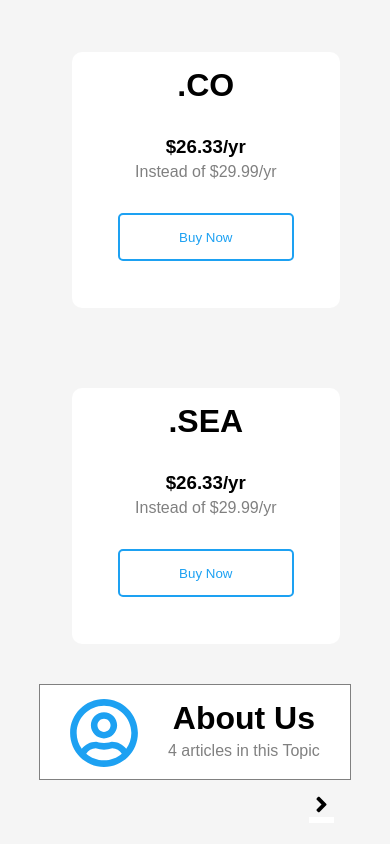
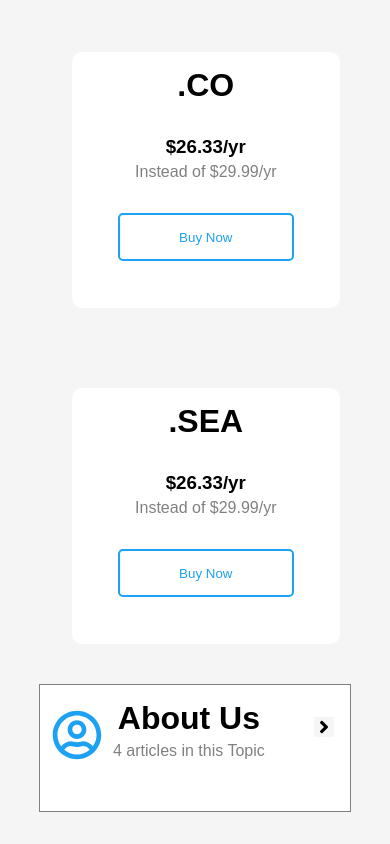
Before and after one commit to Florid11/first-task-p2, a React (Create React App) app: page / in a window 390 px wide. Shown: the part 2156-3000 px from the top of the page. Before the commit the page ends 2979 px from the top, so only its background shows below. Built offline with nearby package versions, Linux system fonts and the light colour scheme.

Commit message:
Finished

```diff
--- a/src/ToggleTopics/Toggle.css
+++ b/src/ToggleTopics/Toggle.css
@@ -90,7 +90,7 @@
 
 .topics h5{
     background-color: white;
-    width: 95%;
+    width: 90%;
 }
 
 .topics p{
@@ -100,3 +100,58 @@
     color: grey;
     width: 95%;
 }
+
+@media all and (max-width: 404px){
+    .boxTopic{
+        height: 8rem;
+    }
+
+    .topic{
+        margin-top: 2rem;
+    }
+    .userIcon{
+        width: 50px;
+        height: 50px;
+        margin-top: 17px;
+        margin-left: -55px;
+    }
+
+    .about{
+        margin-left: -55px;
+    }
+
+    .btn,.btnClicked{
+        font-size: 20px;
+
+    }
+
+}
+
+@media all and (max-width: 328px){
+    .btn,.btnClicked{
+        float: unset;
+        margin-top: 5rem;
+        margin-bottom: -1rem;
+    }
+}
+
+@media all and (max-width: 284px){
+    .userIcon{
+        width: 40px;
+        height: 40px;
+        margin-top: 17px;
+        margin-left: -75px;
+    }
+
+    .about{
+        margin-left: -75px;
+    }
+
+    .about h1{
+        font-size: 25px;
+    }
+
+    .about p{
+        font-size: 14px;
+    }
+}
```
